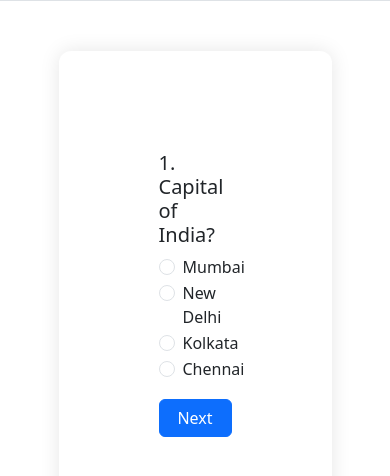
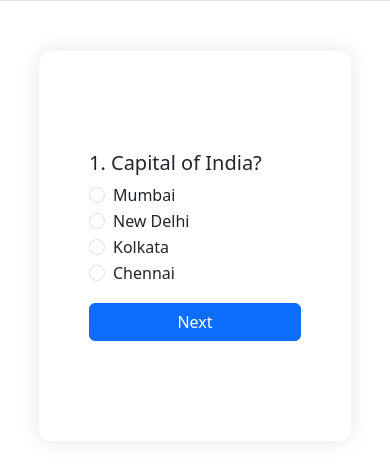
Before and after one commit to BhalkeVaibhav/Online-Exam-Portal, a plain HTML site: page exam.html in a window 390 px wide. Shown: the part 172-648 px from the top of the page. Drawn offline with nearby package versions, Linux system fonts and the light colour scheme.

Commit message:
responsive

```diff
--- a/style.css
+++ b/style.css
@@ -29,13 +29,17 @@
     /* quiz box */
      .quiz-box {
       background: white;
-      padding: 100px;
+      padding-top: 100px;
+      padding-bottom: 100px;
+      padding-left: 50px;
+      padding-right: 50px;
+
       border-radius: 12px;
       box-shadow: 0 0 20px rgba(0,0,0,0.1);
-      max-width: 70%;
+      max-width: 80%;
       width: 100%;
       align-items: center;
-      margin-left: 15%;
+      margin-left: 10%;
       margin-top: 50px;
     }
 
```
